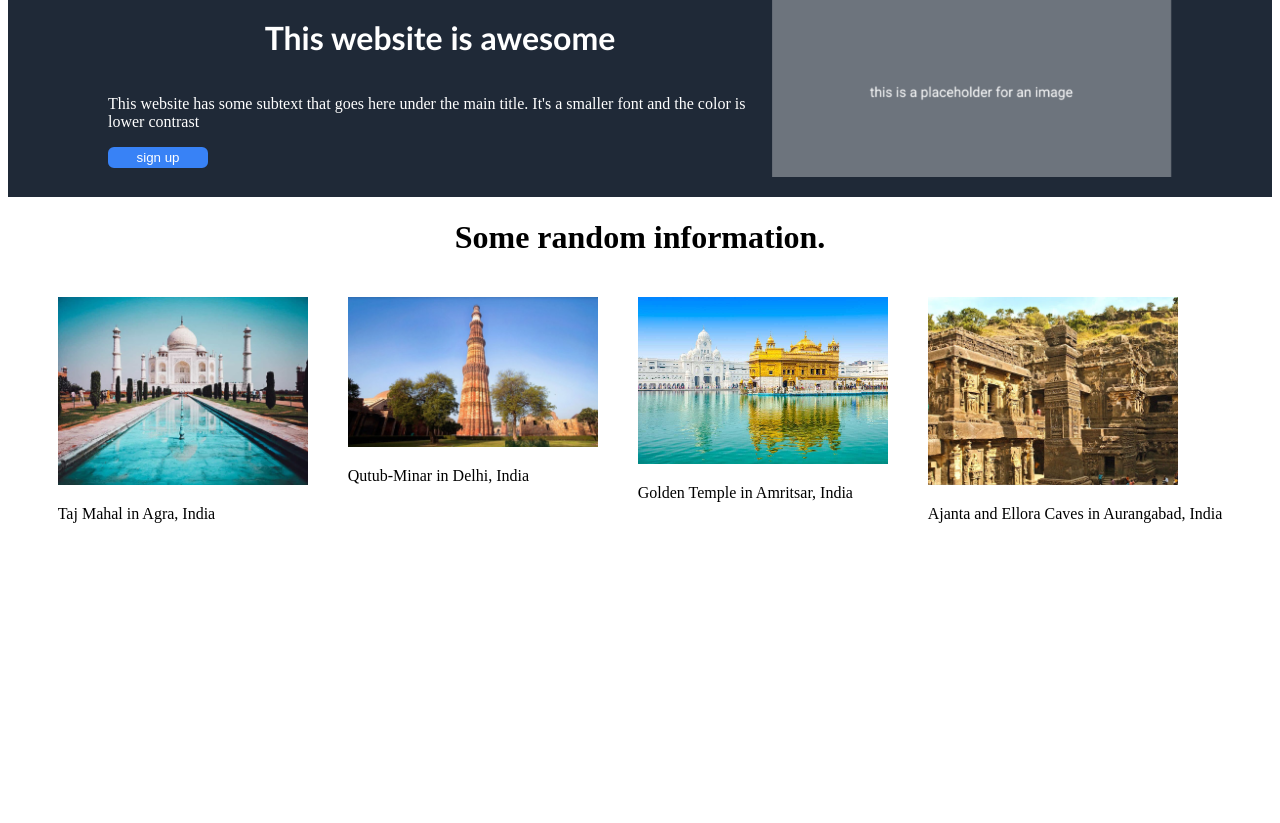
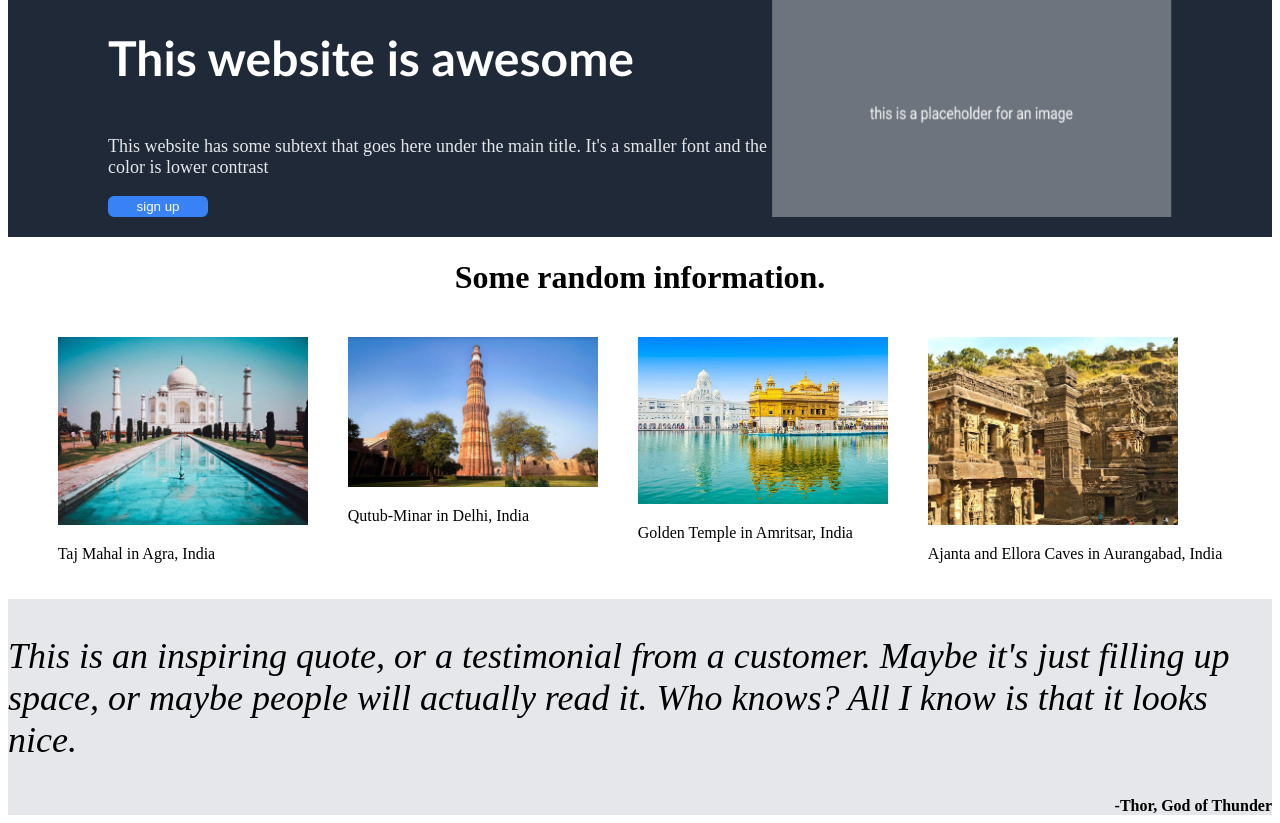
Before and after one commit to ralph-bo/landing-page, a plain HTML site: page index.html in a window 1280 px wide. Shown: the part 91-914 px from the top of the page. Before the commit the page ends 800 px from the top, so only its background shows below. Drawn offline with Linux system fonts and the light colour scheme.

Commit message:
added second section

```diff
--- a/index.html
+++ b/index.html
@@ -24,7 +24,7 @@
         <div class="header-content">
             <div class="hero">
                 <h1 class="hero-title">This website is awesome</h1>
-                <p>This website has some subtext that goes here under the main title. It's a smaller font and the color
+                <p class="hero-text">This website has some subtext that goes here under the main title. It's a smaller font and the color
                     is lower contrast</p>
                 <button class="sign-up" width="400">sign up</button>
             </div>
@@ -51,6 +51,13 @@
             </div>
         </div>
     </div>
+    <div class="section2">
+        <p class="quote">This is an inspiring quote, or a testimonial from a
+            customer. Maybe it's just filling up space, or maybe
+            people will actually read it. Who knows? All I know
+            is that it looks nice.</p>
+        <b class="author">-Thor, God of Thunder</b>
+    </div>
 </body>
 
 </html>
--- a/styles.css
+++ b/styles.css
@@ -28,6 +28,14 @@
 .hero-title {
     /* font-family: 'roboto', Courier, monospace; */
     font-family: 'Gill Sans', 'Gill Sans MT', Calibri, 'Trebuchet MS', sans-serif;
+    font-size: 48px;
+    font-weight: bolder;
+    align-self: flex-start;
+}
+
+.hero-text {
+    font-size: 18px;
+    color: #E5E7EB;
 }
 
 .top-bar {
@@ -71,3 +79,19 @@
 .monument {
     margin: 20px;
 }
+
+.section2 {
+    background-color: #E5E7EB;
+    display: flex;
+    flex-direction: column;
+}
+
+.quote {
+    font-size: 36px;
+    font-style: italic;
+    font-weight: lighter;
+}
+
+.author {
+    align-self: flex-end;
+}
```
